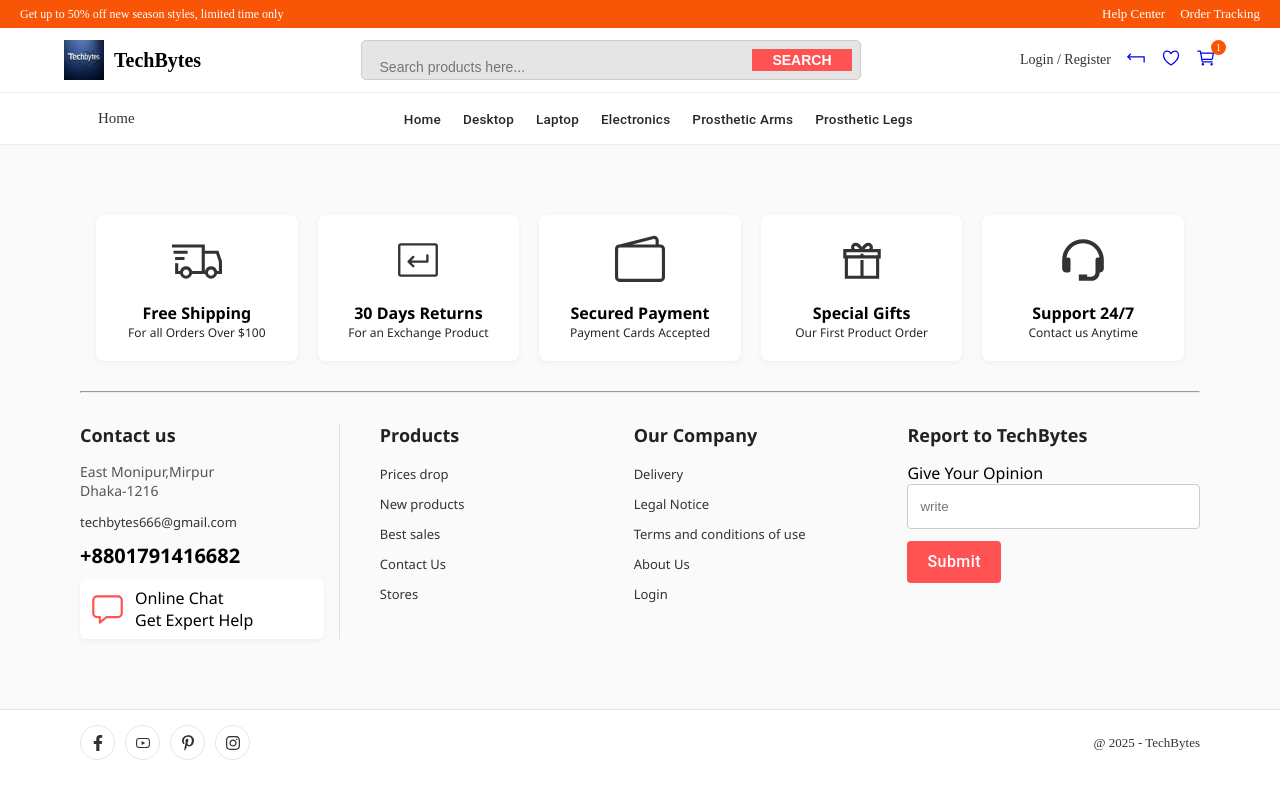
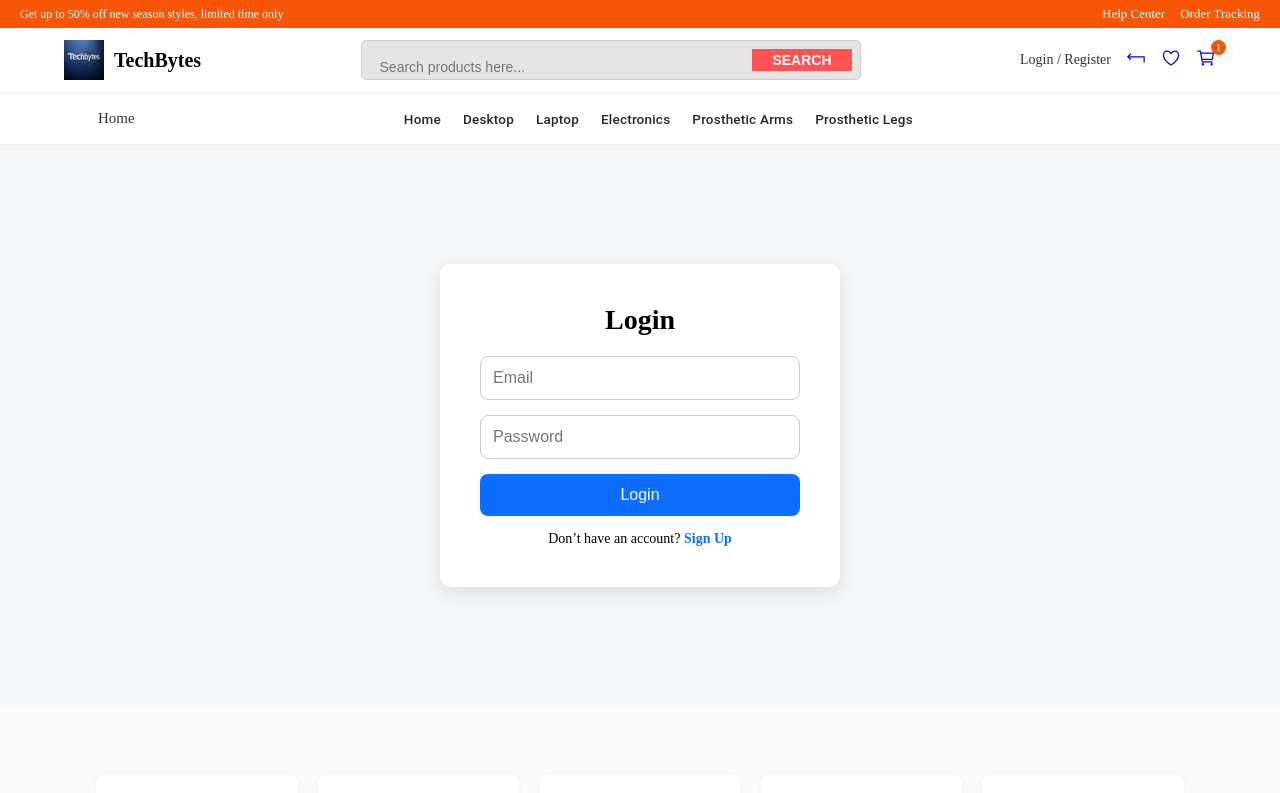
Before and after one commit to danial-hossain/TechBytes, a React (Create React App) app: page /login in a window 1280 px wide. Shown: the top 793 px of the page. Built offline with nearby package versions, Linux system fonts and the light colour scheme.

Commit message:
added sign in button

```diff
--- a/package.json
+++ b/package.json
@@ -15,7 +15,7 @@
     "react": "^19.1.1",
     "react-dom": "^19.1.1",
     "react-icons": "^5.5.0",
-    "react-router-dom": "^7.7.1",
+    "react-router-dom": "^7.8.1",
     "react-scripts": "^5.0.1",
     "styled-components": "^6.1.19",
     "swiper": "^11.2.10",
--- a/src/App.js
+++ b/src/App.js
@@ -1,8 +1,7 @@
 import './App.css';
 import Home from './Pages/Home/index.js';
-
-
 import Cart from './Pages/Cart/index.js';
+import Login from './Pages/Login/index.js'; // ADD THIS
 import Header from './components/Header';
 import Footer from './components/Footer';
 import './index.css';
@@ -15,9 +14,8 @@ function App() {
 
       <Routes>
         <Route path="/" element={<Home />} />
-
-
         <Route path="/cart" element={<Cart />} />
+        <Route path="/login" element={<Login />} /> {/* NEW */}
       </Routes>
 
       <Footer /> {/* Footer always visible */}
--- /dev/null
+++ b/src/Pages/Login/index.js
@@ -0,0 +1,36 @@
+import React from 'react';
+import { Link } from 'react-router-dom';
+import './style.css';
+
+const Login = () => {
+  return (
+    <section className="login-section">
+      <div className="login-container">
+        <h2 className="login-title">Login</h2>
+        <form className="login-form">
+          <input
+            type="email"
+            placeholder="Email"
+            required
+            className="login-input"
+          />
+          <input
+            type="password"
+            placeholder="Password"
+            required
+            className="login-input"
+          />
+          <button type="submit" className="login-btn">Login</button>
+        </form>
+
+        {/* Link to Sign Up */}
+        <p className="login-signup-text">
+          Don’t have an account?{' '}
+          <Link to="/signup" className="login-signup-link">Sign Up</Link>
+        </p>
+      </div>
+    </section>
+  );
+};
+
+export default Login;
--- /dev/null
+++ b/src/Pages/Login/style.css
@@ -0,0 +1,66 @@
+.login-section {
+  padding: 80px 0;
+  background: #f4f6f8;
+  min-height: 70vh;
+  display: flex;
+  justify-content: center;
+  align-items: center;
+}
+
+.login-container {
+  background: white;
+  padding: 40px;
+  border-radius: 12px;
+  box-shadow: 0 6px 20px rgba(0, 0, 0, 0.1);
+  width: 100%;
+  max-width: 400px;
+  text-align: center;
+}
+
+.login-title {
+  font-size: 28px;
+  font-weight: 700;
+  margin-bottom: 20px;
+}
+
+.login-form {
+  display: flex;
+  flex-direction: column;
+  gap: 15px;
+}
+
+.login-input {
+  padding: 12px;
+  font-size: 16px;
+  border-radius: 8px;
+  border: 1px solid #ccc;
+}
+
+.login-btn {
+  padding: 12px;
+  font-size: 16px;
+  background-color: #0d6efd;
+  color: white;
+  border: none;
+  border-radius: 8px;
+  cursor: pointer;
+}
+
+.login-btn:hover {
+  background-color: #0056b3;
+}
+
+.login-signup-text {
+  margin-top: 15px;
+  font-size: 14px;
+}
+
+.login-signup-link {
+  color: #0d6efd;
+  text-decoration: none;
+  font-weight: 600;
+}
+
+.login-signup-link:hover {
+  text-decoration: underline;
+}
--- a/src/components/Header/Navigation/index.js
+++ b/src/components/Header/Navigation/index.js
@@ -1,4 +1,3 @@
-import Button from '@mui/material/Button';
 import React from 'react';
 import { Link } from "react-router-dom";
 import "./style.css"; // Import your CSS
```
Also changed, not shown: src/Pages/Home/index.js (line endings or trailing spaces), 1 other file (tests, documents, lock files or other folders).
